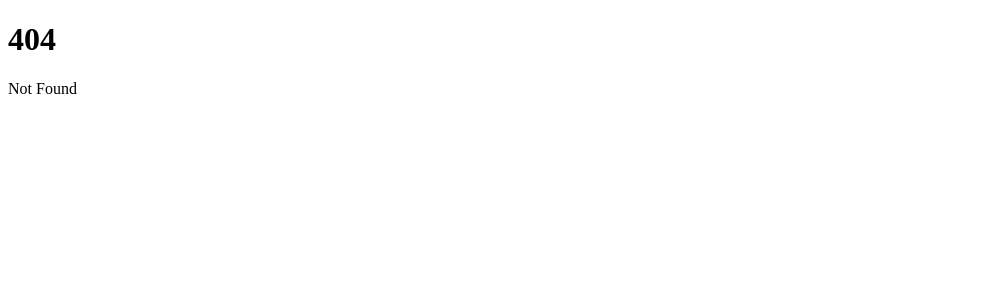
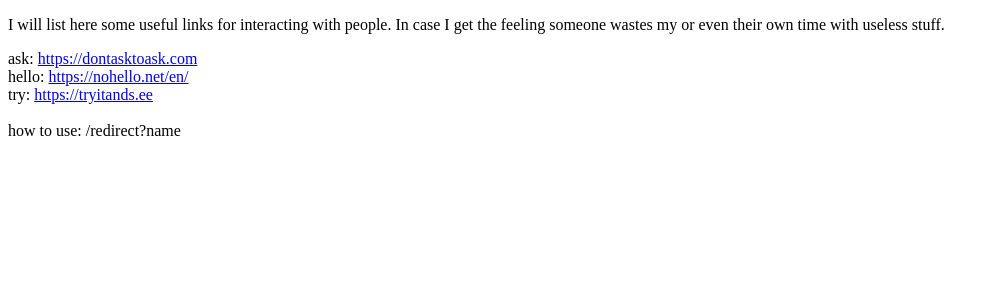
Before and after one commit to BlauFx/page, a SvelteKit app: page /redirect in a window 1280 px wide. Before the commit this address had no page. Shown: the top 300 px of the page, without its empty margins (0-996 px from the left). Built offline with nearby package versions, Linux system fonts and the light colour scheme.

Commit message:
Add a redirect page

```diff
--- /dev/null
+++ b/src/404.html
@@ -0,0 +1 @@
+404
--- /dev/null
+++ b/src/routes/redirect/+page.js
@@ -0,0 +1 @@
+ export const prerender = false;
--- /dev/null
+++ b/src/routes/redirect/+page.svelte
@@ -0,0 +1,30 @@
+<script lang="ts">
+    import { page } from '$app/stores';
+    import { browser } from '$app/environment';
+
+	let info = [
+		{text: "ask", url: "https://dontasktoask.com"},
+		{text: "hello", url: "https://nohello.net/en/"},
+		{text: "try", url: "https://tryitands.ee"}]
+
+	const param = $page.url.searchParams;
+	const str = param.toString().slice(0, -1);
+	for (const element in info) {
+		if (info[element].text == str) {
+			if (browser) {
+			    window.location.href = info[element].url;
+			}
+			break;
+		}
+	}
+
+</script>
+
+<p>I will list here some useful links for interacting with people. In case I get the feeling someone wastes my or even their own time with useless stuff. </p>
+
+{#each info as {text, url}, _}
+    {text}: <a href={text}>{url}</a>
+    <br>
+{/each}
+
+<br> how to use: /redirect?name
--- a/svelte.config.js
+++ b/svelte.config.js
@@ -14,7 +14,7 @@ const config = {
 		adapter: adapter({
 			pages: 'build',
 			assets: 'build',
-			fallback: undefined,
+			fallback: '404.hmtl',
 			precompress: false,
 			strict: true
 		})
```
